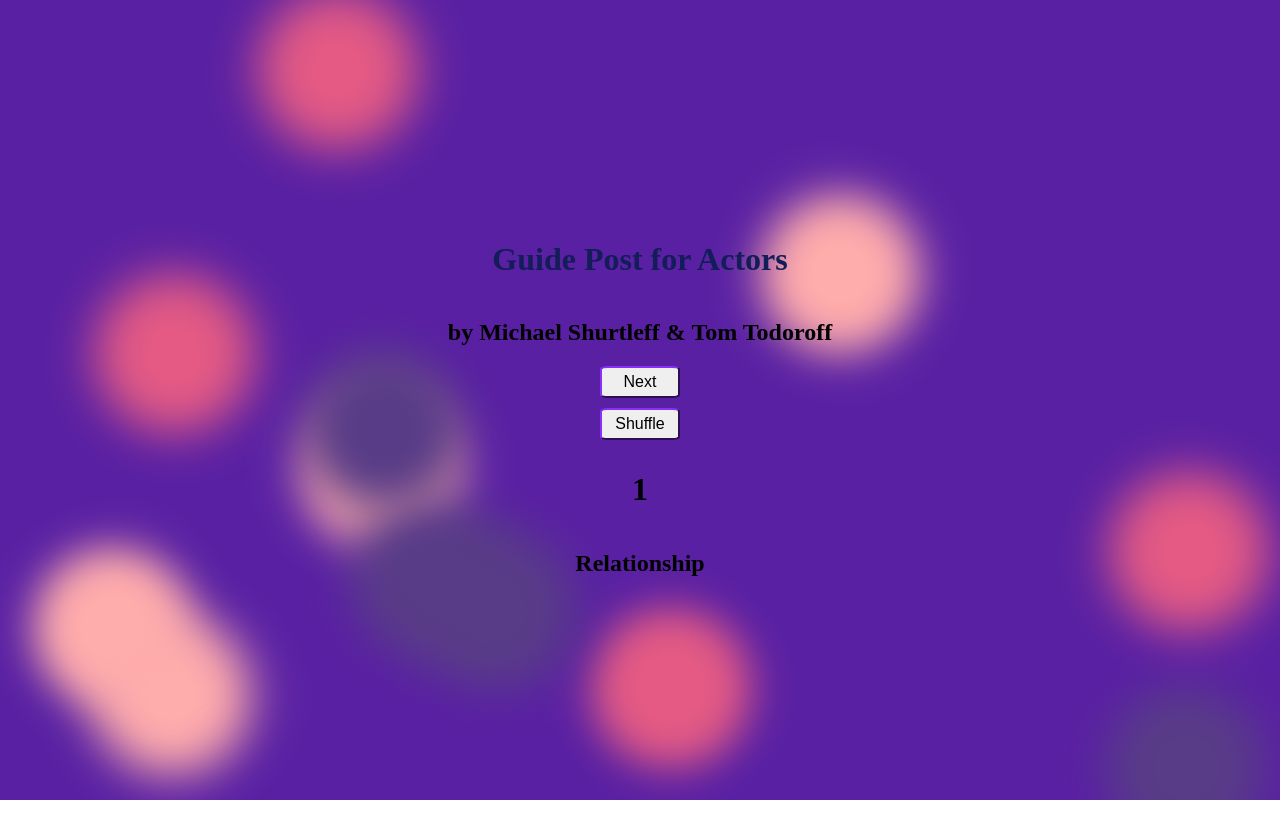
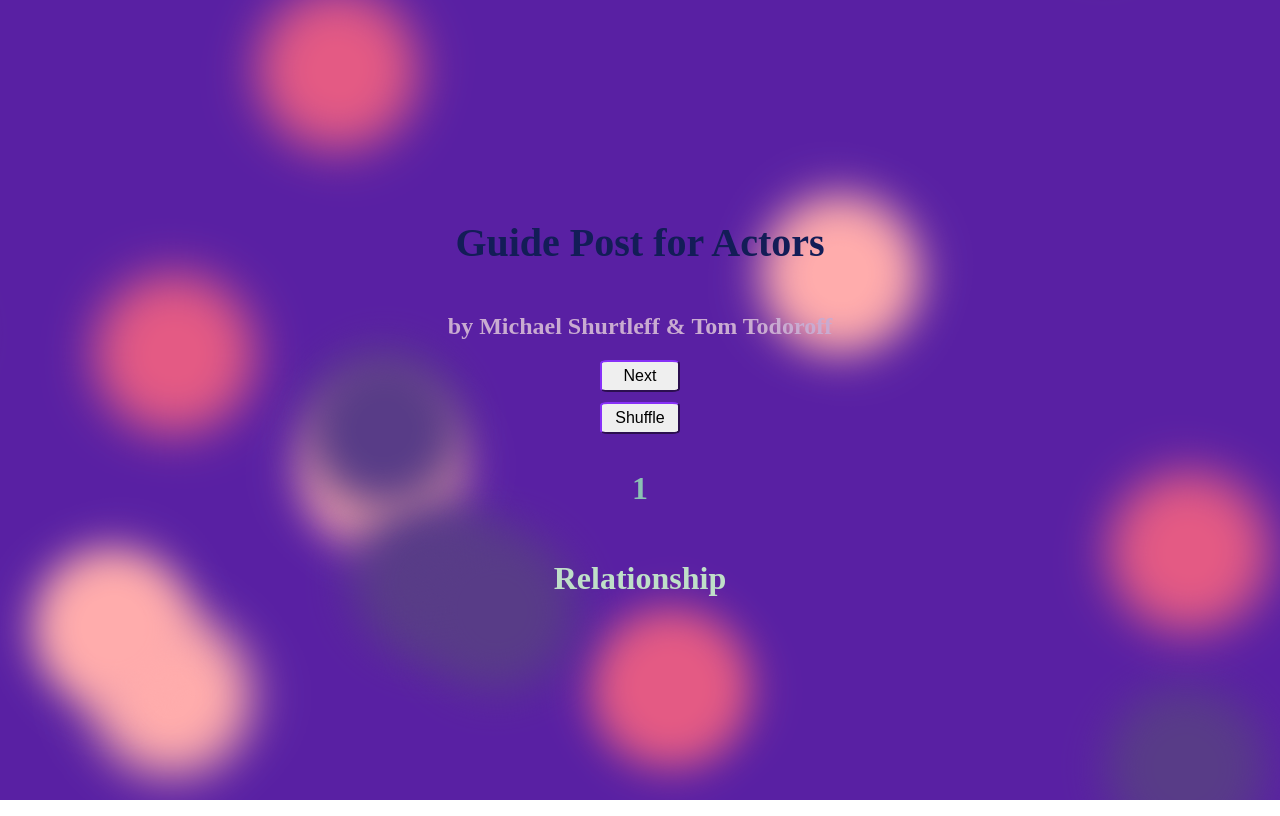
Before and after one commit to jithesh82/actors-guidepost, a plain HTML site: page index.html in a window 1280 px wide. Drawn offline with nearby package versions, Linux system fonts and the light colour scheme.

Commit message:
added styles and classes

```diff
--- a/index.html
+++ b/index.html
@@ -9,11 +9,10 @@
 <body>
     <div class="container">
             <h1 class="title">Guide Post for Actors</h1>
-            <h2>by Michael Shurtleff & Tom Todoroff</h2>
-
+            <h2 class="authors">by Michael Shurtleff & Tom Todoroff</h2>
             <button class="next">Next</button>
             <button class="shuffle">Shuffle</button>
-            <h1 class="number">1</h1>
+            <h2 class="number">1</h2>
             <h2 class="post">Relationship</h2>
     </div>
     <div class="background">
--- a/styles.css
+++ b/styles.css
@@ -1,6 +1,23 @@
 .title {
     color: rgb(19, 29, 87);
+    font-size: 2.5rem;
+    text-align: center;
+}
 
+.authors {
+    color: #c9abd1;
+    text-align: center;
+}
+
+.number {
+    color: #8bc0b3;
+    font-size: 2rem;
+}
+
+.post {
+    color: #bfdfc8;
+    font-size: 2rem;
+    text-align: center;
 }
 
 button {
```
